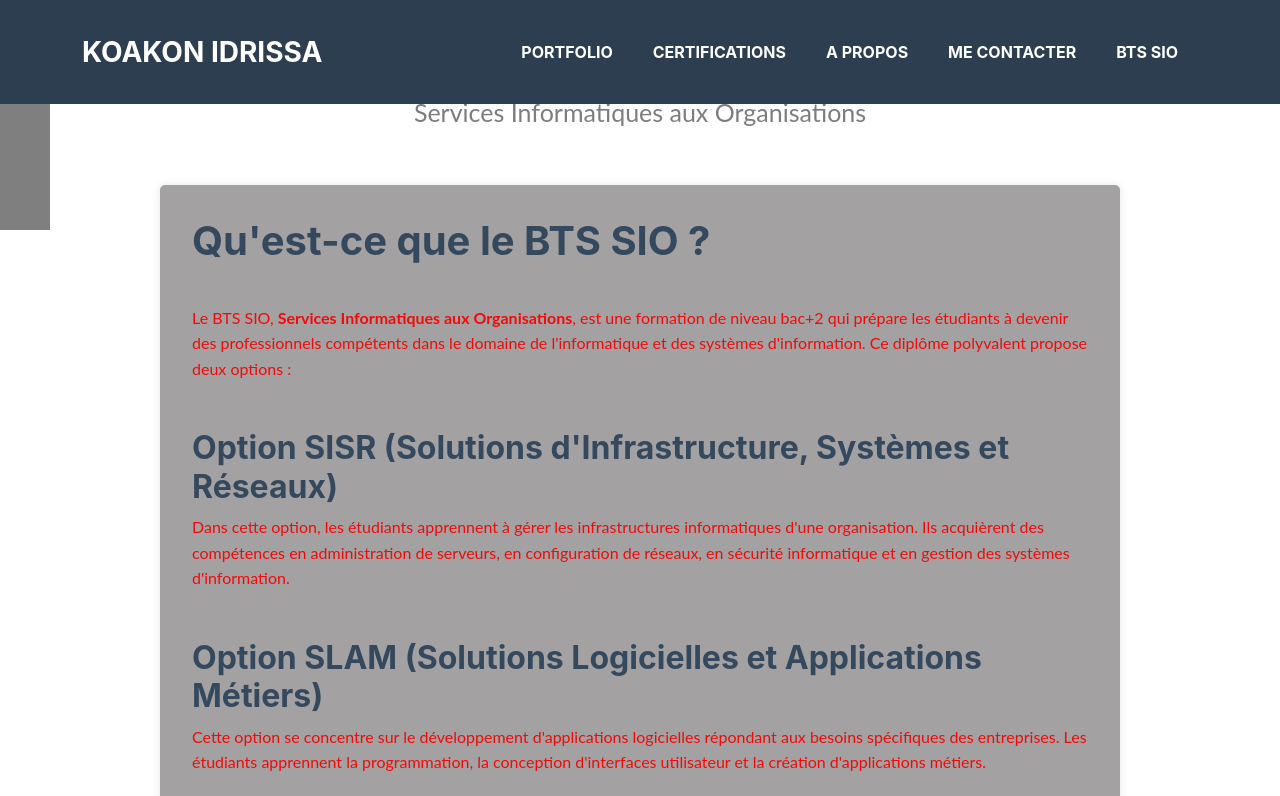
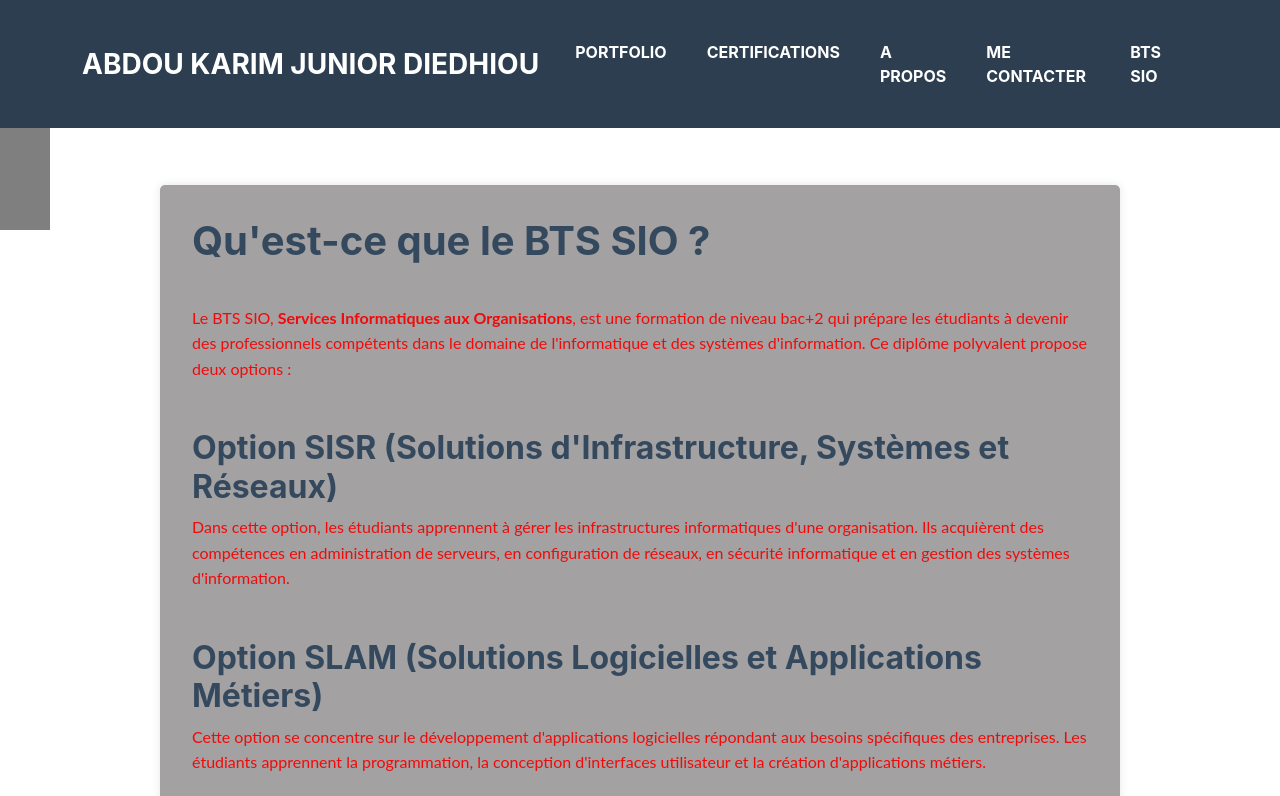
Before and after one commit to THESULTAN95/portfolio, a plain HTML site: page bts.html in a window 1280 px wide. Shown: the top 796 px of the page. Drawn offline with Linux system fonts and the light colour scheme.

Commit message:
Update bts.html

```diff
--- a/bts.html
+++ b/bts.html
@@ -5,7 +5,7 @@
         <meta name="viewport" content="width=device-width, initial-scale=1, shrink-to-fit=no" />
         <meta name="description" content="" />
         <meta name="author" content="" />
-        <title>Le Portfolio de KOAKON Idrissa</title>
+        <title>Le Portfolio de Abdou Karim Junior DIEDHIOU</title>
 
         <!-- Core theme CSS (includes Bootstrap)-->
         <link href="css/bts.css" rel="stylesheet" />
@@ -15,7 +15,7 @@
         <!-- Navigation-->
         <nav class="navbar navbar-expand-lg bg-secondary text-uppercase fixed-top" id="mainNav">
             <div class="container">
-                <a class="navbar-brand" href="index.html">KOAKON Idrissa</a>
+                <a class="navbar-brand" href="index.html">Abdou Karim Junior DIEDHIOU </a>
                 <button class="navbar-toggler text-uppercase font-weight-bold bg-primary text-white rounded" type="button" data-bs-toggle="collapse" data-bs-target="#navbarResponsive" aria-controls="navbarResponsive" aria-expanded="false" aria-label="Toggle navigation">
                     Menu
                     <i class="fas fa-bars"></i>
```
